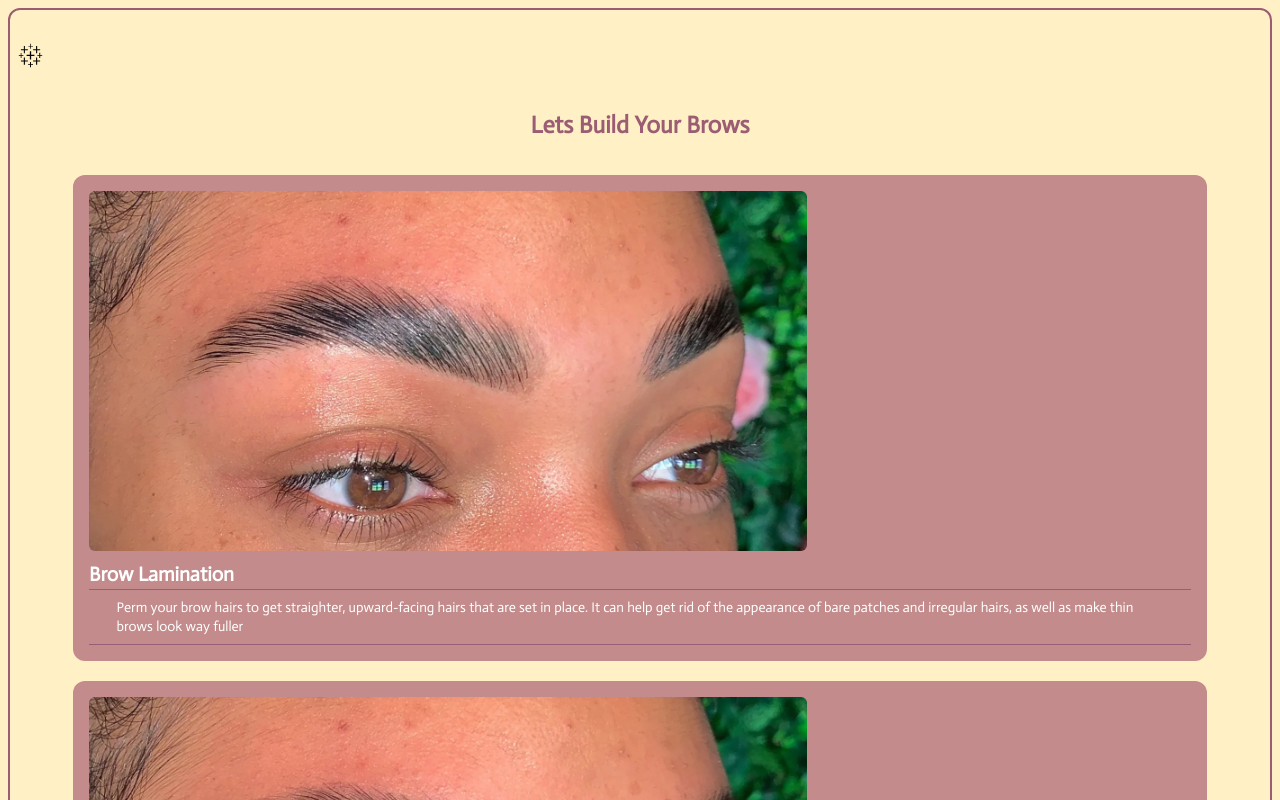
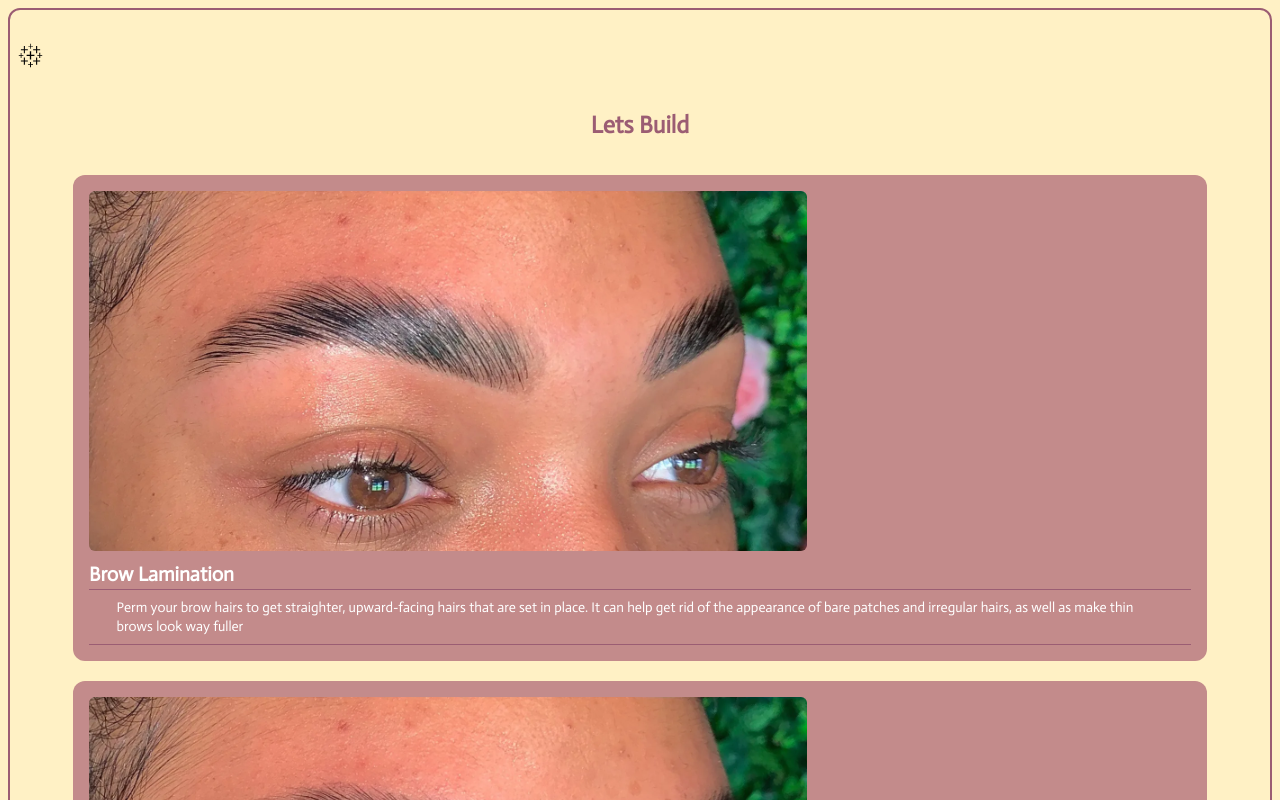
Before and after one commit to clucero36/appointments, a Next.js app in the folder nextjs-appointments/: page /service-details in a window 1280 px wide. Shown: the top 800 px of the page. Built offline with nearby package versions, Linux system fonts and the light colour scheme.

Commit message:
Link to Home Page @ Appointment Accept

```diff
--- a/nextjs-appointments/pages/contact.js
+++ b/nextjs-appointments/pages/contact.js
@@ -1,4 +1,5 @@
-import React, { use, useState } from 'react';
+import React, { useState } from 'react';
+import Link from 'next/link';
 import {
   Box,
   Text,
@@ -106,6 +107,9 @@ export default function Contact({ serviceDetails }) {
         <Text>Booking Duration: {bookingDur}</Text>
         <Text>Team Member: {teamMember}</Text>
         <Text>Customer Note: {customerNote}</Text>
+        <Link href='/'>
+          <Text>Home</Text>
+        </Link>
       </Box>
     )
   }
--- a/nextjs-appointments/pages/service-details.js
+++ b/nextjs-appointments/pages/service-details.js
@@ -19,7 +19,7 @@ function serviceDetails() {
   return (
     <Box m='.5rem' border='2px' borderColor='#9B5D73' borderRadius='xl'>
       <Header />
-      <Text align='center' fontSize='2xl' fontWeight='bold' color='#9B5D73'>Lets Build Your Brows</Text>
+      <Text align='center' fontSize='2xl' fontWeight='bold' color='#9B5D73'>Lets Build</Text>
       <Box p='2rem 0' gap={5} display='flex' flexDir='column'>
         {renderedServiceCards}
       </Box>
```
Also changed, not shown: 1 other file (tests, documents, lock files or other folders).
